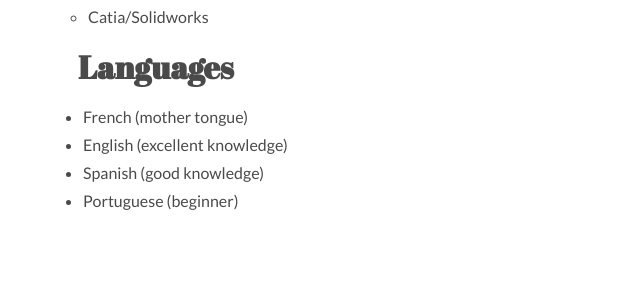
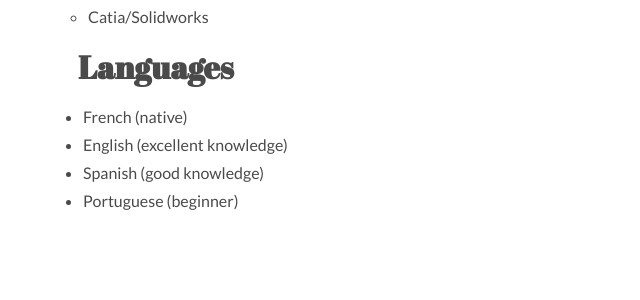
Before and after one commit to philippemiron/philippemiron.github.io, a Jekyll site: the page built from contributions.md, in a window 1280 px wide and 900 px high, scrolled down 3240 px. Shown: the part 452-752 px from the top of the window, without its empty margins (178-818 px from the left). Built offline with Jekyll 4.4.1, drawn with Linux system fonts in a browser that asks for light colours; nearby versions of some CDN libraries.

Commit message:
native instead of mother tongue

```diff
--- a/contributions.md
+++ b/contributions.md
@@ -61,7 +61,7 @@ permalink: /contributions/
   - Catia/Solidworks
 
 ## Languages
-+ French (mother tongue)
++ French (native)
 + English (excellent knowledge)
 + Spanish (good knowledge)
 + Portuguese (beginner)
```
